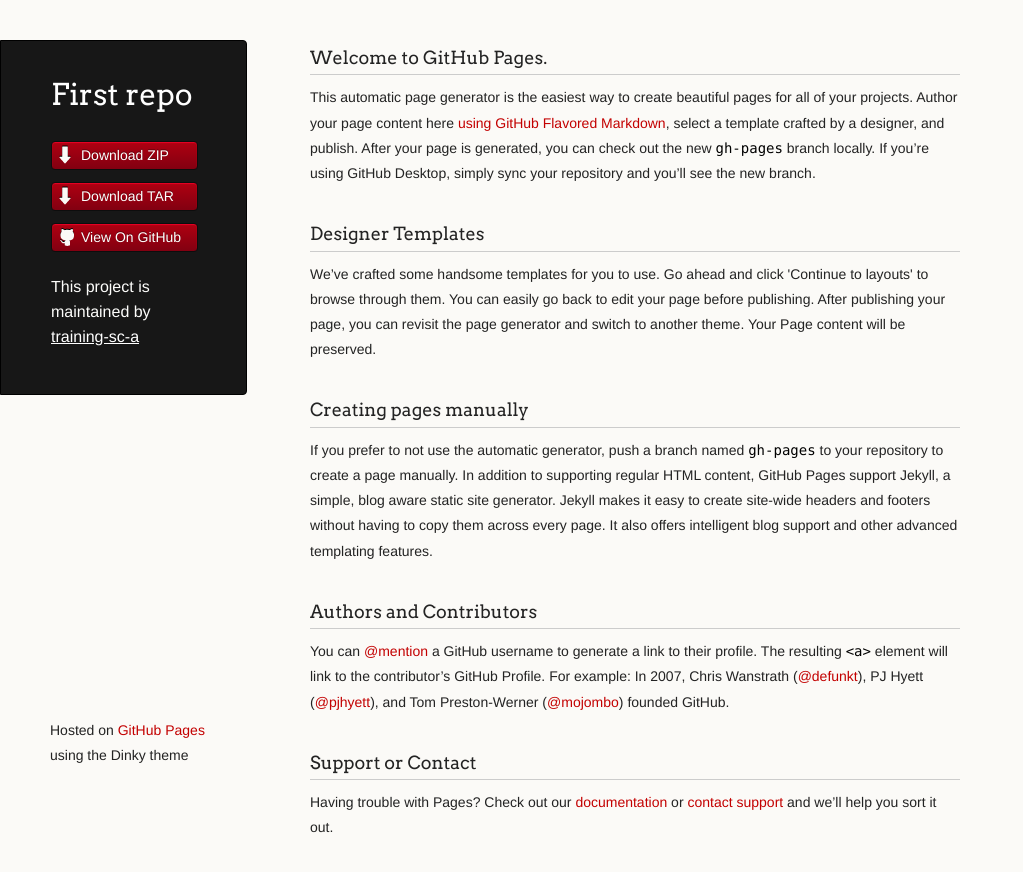
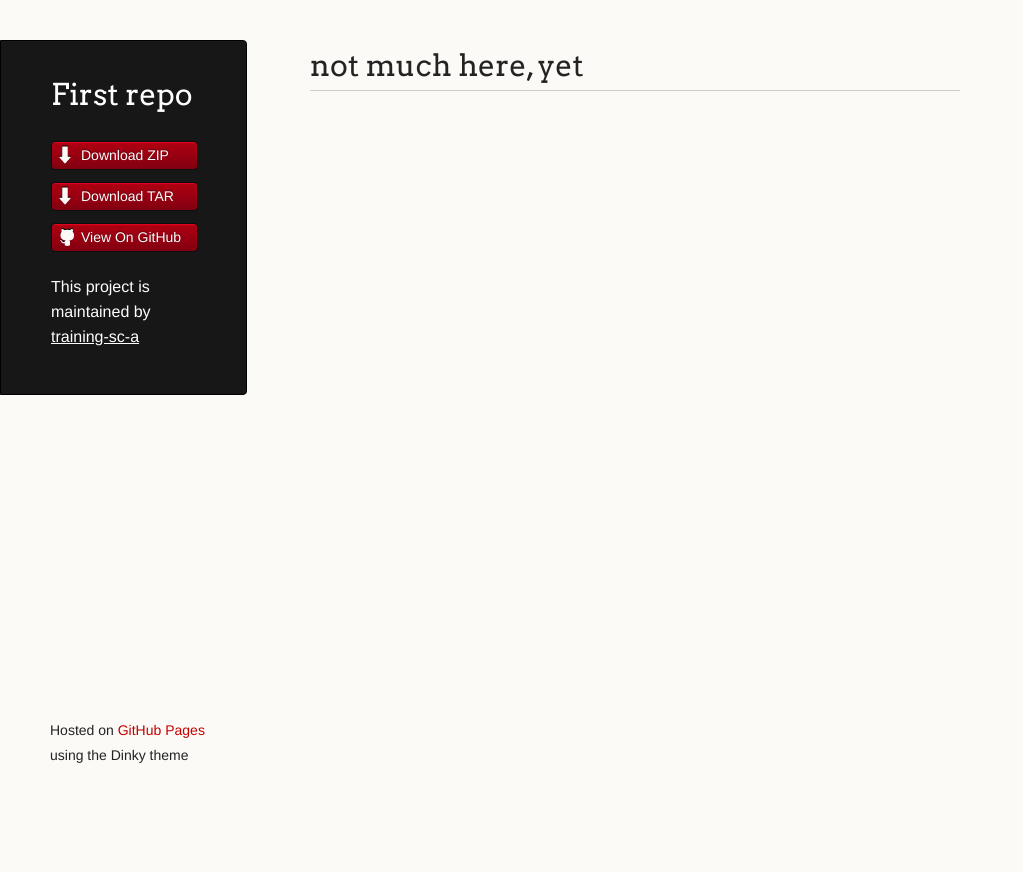
Before and after one commit to training-sc-a/first_repo, a plain HTML site: page index.html in a window 1280 px wide. Shown: the whole page, without its empty margins (0-1023 px from the left). After the commit the page ends 800 px from the top, so only its background shows below. Drawn offline with Linux system fonts and the light colour scheme.

```diff
--- a/index.html
+++ b/index.html
@@ -30,30 +30,8 @@
 
       </header>
       <section>
-        <h3>
-<a id="welcome-to-github-pages" class="anchor" href="#welcome-to-github-pages" aria-hidden="true"><span class="octicon octicon-link"></span></a>Welcome to GitHub Pages.</h3>
-
-<p>This automatic page generator is the easiest way to create beautiful pages for all of your projects. Author your page content here <a href="https://guides.github.com/features/mastering-markdown/">using GitHub Flavored Markdown</a>, select a template crafted by a designer, and publish. After your page is generated, you can check out the new <code>gh-pages</code> branch locally. If you’re using GitHub Desktop, simply sync your repository and you’ll see the new branch.</p>
-
-<h3>
-<a id="designer-templates" class="anchor" href="#designer-templates" aria-hidden="true"><span class="octicon octicon-link"></span></a>Designer Templates</h3>
-
-<p>We’ve crafted some handsome templates for you to use. Go ahead and click 'Continue to layouts' to browse through them. You can easily go back to edit your page before publishing. After publishing your page, you can revisit the page generator and switch to another theme. Your Page content will be preserved.</p>
-
-<h3>
-<a id="creating-pages-manually" class="anchor" href="#creating-pages-manually" aria-hidden="true"><span class="octicon octicon-link"></span></a>Creating pages manually</h3>
-
-<p>If you prefer to not use the automatic generator, push a branch named <code>gh-pages</code> to your repository to create a page manually. In addition to supporting regular HTML content, GitHub Pages support Jekyll, a simple, blog aware static site generator. Jekyll makes it easy to create site-wide headers and footers without having to copy them across every page. It also offers intelligent blog support and other advanced templating features.</p>
-
-<h3>
-<a id="authors-and-contributors" class="anchor" href="#authors-and-contributors" aria-hidden="true"><span class="octicon octicon-link"></span></a>Authors and Contributors</h3>
-
-<p>You can <a href="https://github.com/blog/821" class="user-mention">@mention</a> a GitHub username to generate a link to their profile. The resulting <code>&lt;a&gt;</code> element will link to the contributor’s GitHub Profile. For example: In 2007, Chris Wanstrath (<a href="https://github.com/defunkt" class="user-mention">@defunkt</a>), PJ Hyett (<a href="https://github.com/pjhyett" class="user-mention">@pjhyett</a>), and Tom Preston-Werner (<a href="https://github.com/mojombo" class="user-mention">@mojombo</a>) founded GitHub.</p>
-
-<h3>
-<a id="support-or-contact" class="anchor" href="#support-or-contact" aria-hidden="true"><span class="octicon octicon-link"></span></a>Support or Contact</h3>
-
-<p>Having trouble with Pages? Check out our <a href="https://help.github.com/pages">documentation</a> or <a href="https://github.com/contact">contact support</a> and we’ll help you sort it out.</p>
+        <h1>
+<a id="not-much-here-yet" class="anchor" href="#not-much-here-yet" aria-hidden="true"><span class="octicon octicon-link"></span></a>not much here, yet</h1>
       </section>
       <footer>
         <p><small>Hosted on <a href="https://pages.github.com">GitHub Pages</a> using the Dinky theme</small></p>
```
Also changed, not shown: params.json (+1 -1 lines).
